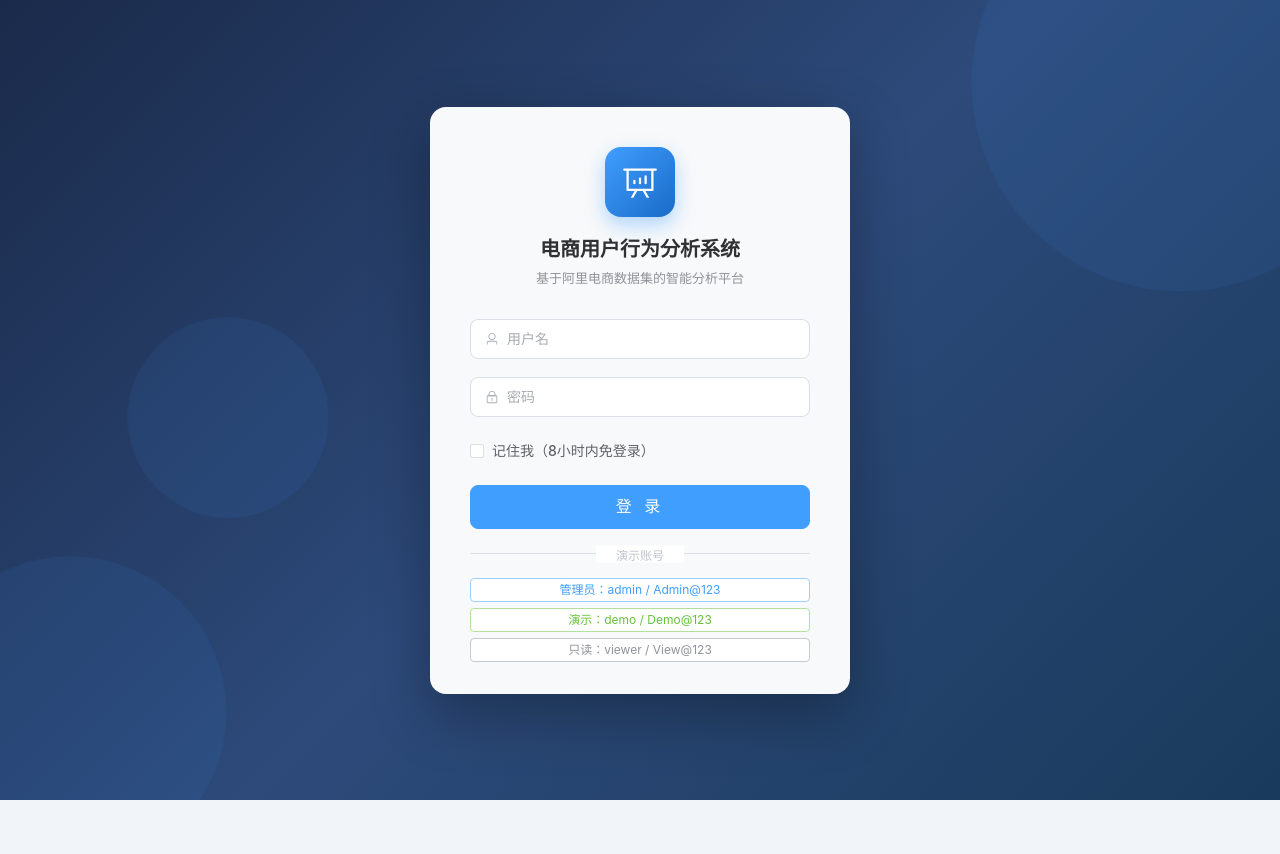
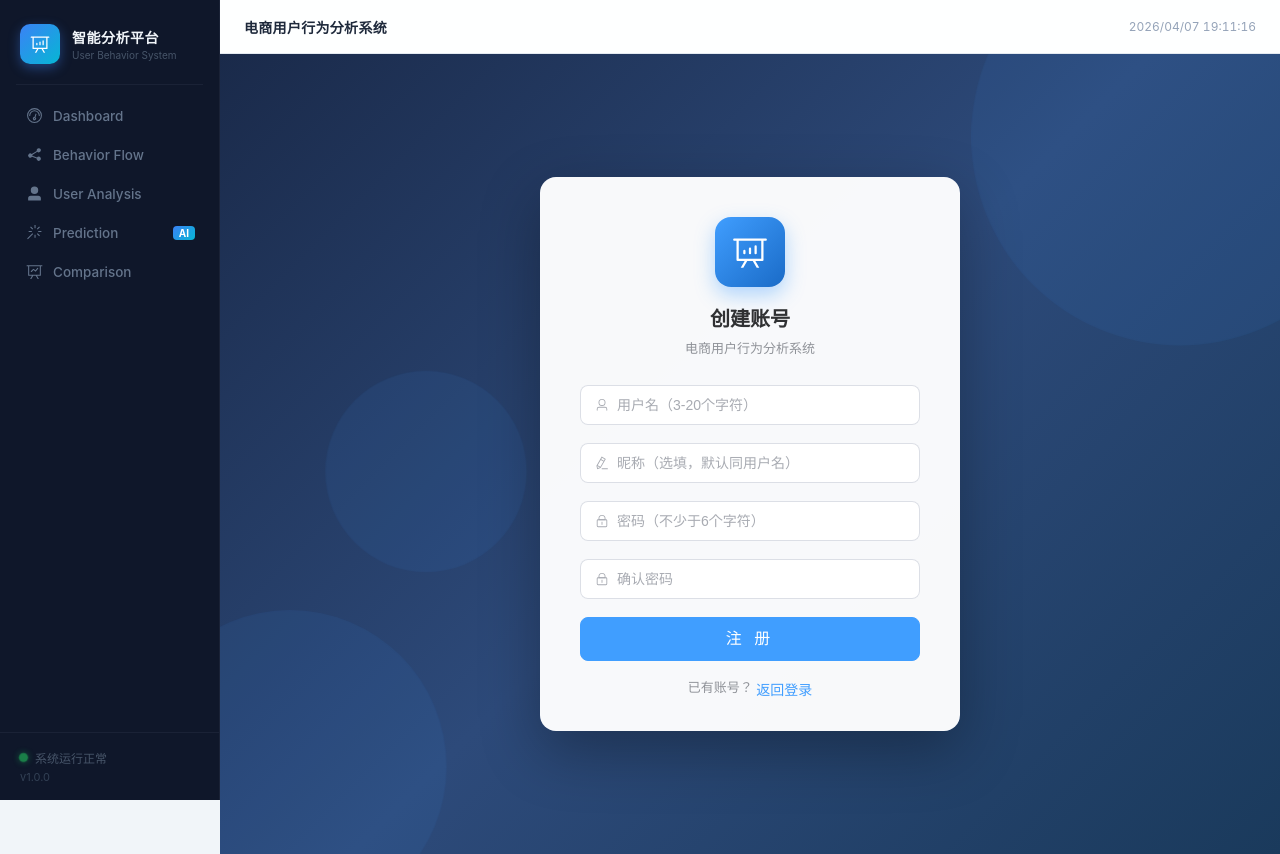
Before and after one commit to Oyushoudesu/UserBehaviorVisualisationPredictionSystem, a Vue app in the folder frontend/: page /register in a window 1280 px wide. Before the commit this address led to /login. Before the commit the page ends 800 px from the top, so only its background shows below. Built offline with nearby package versions, Linux system fonts and the light colour scheme.

Commit message:
添加用户注册功能

```diff
--- a/frontend/src/router/index.js
+++ b/frontend/src/router/index.js
@@ -6,6 +6,7 @@ import {
 }from 'vue-router'
 
 import Login      from '@/views/Login.vue'
+import Register   from '@/views/Register.vue'
 import Dashboard from '../views/Dashboard.vue'
 import BehaviorFlow from '../views/BehaviorFlow.vue'
 import UserAnalysis from '../views/UserAnalysis.vue'
@@ -14,10 +15,16 @@ import Comparison from '../views/Comparison.vue'
 
 const routes = [
     {
-    path: '/login',
-    name: 'Login',
-    component: Login,
-    meta: { requiresAuth: false, title: '登录' }
+        path: '/login',
+        name: 'Login',
+        component: Login,
+        meta: { requiresAuth: false, title: '登录' }
+    },
+    {
+        path: '/register',
+        name: 'Register',
+        component: Register,
+        meta: { requiresAuth: false, title: '注册' }
     },
     {
         path: '/',
--- a/frontend/src/views/Login.vue
+++ b/frontend/src/views/Login.vue
@@ -68,6 +68,12 @@ Vue3 Composition API + Element Plus + Axios + Vue Router
         </el-button>
       </el-form>
 
+      <!-- 注册入口 -->
+      <div class="to-register">
+        还没有账号？
+        <el-link type="primary" @click="router.push('/register')">立即注册</el-link>
+      </div>
+
       <!-- 演示账号提示 -->
       <div class="demo-hint">
         <el-divider>演示账号</el-divider>
@@ -91,10 +97,9 @@ Vue3 Composition API + Element Plus + Axios + Vue Router
 <script setup>
 import { ref, reactive } from 'vue'
 import { useRouter } from 'vue-router'
+
 import { ElMessage } from 'element-plus'
 import { User, Lock, DataAnalysis } from '@element-plus/icons-vue'
-import axios from 'axios'
-
 import axiosInstance from '@/api/axiosInstance'
 const router = useRouter()
 
@@ -238,6 +243,15 @@ const handleLogin = async () => {
   height: 44px;
 }
 
+/* 注册入口 */
+.to-register {
+  text-align: center;
+  margin-top: 12px;
+  margin-bottom: 4px;
+  font-size: 13px;
+  color: #909399;
+}
+
 /* 演示账号 */
 .demo-hint { margin-top: 8px; }
 
--- /dev/null
+++ b/frontend/src/views/Register.vue
@@ -0,0 +1,239 @@
+<!-- Register.vue
+注册页面 —— 风格与 Login.vue 一致
+-->
+<template>
+  <div class="login-page">
+    <!-- 背景装饰 -->
+    <div class="bg-decoration">
+      <div class="circle circle-1"></div>
+      <div class="circle circle-2"></div>
+      <div class="circle circle-3"></div>
+    </div>
+
+    <!-- 注册卡片 -->
+    <div class="login-card">
+      <!-- Logo 区 -->
+      <div class="login-header">
+        <div class="logo-icon">
+          <el-icon :size="36" color="#fff"><DataAnalysis /></el-icon>
+        </div>
+        <h2>创建账号</h2>
+        <p class="subtitle">电商用户行为分析系统</p>
+      </div>
+
+      <!-- 表单 -->
+      <el-form
+        ref="formRef"
+        :model="form"
+        :rules="rules"
+        class="login-form"
+        @keyup.enter="handleRegister"
+      >
+        <el-form-item prop="username">
+          <el-input
+            v-model="form.username"
+            placeholder="用户名（3-20个字符）"
+            size="large"
+            :prefix-icon="User"
+            clearable
+            autocomplete="username"
+          />
+        </el-form-item>
+
+        <el-form-item prop="nickname">
+          <el-input
+            v-model="form.nickname"
+            placeholder="昵称（选填，默认同用户名）"
+            size="large"
+            :prefix-icon="EditPen"
+            clearable
+          />
+        </el-form-item>
+
+        <el-form-item prop="password">
+          <el-input
+            v-model="form.password"
+            placeholder="密码（不少于6个字符）"
+            type="password"
+            size="large"
+            :prefix-icon="Lock"
+            show-password
+            autocomplete="new-password"
+          />
+        </el-form-item>
+
+        <el-form-item prop="confirm">
+          <el-input
+            v-model="form.confirm"
+            placeholder="确认密码"
+            type="password"
+            size="large"
+            :prefix-icon="Lock"
+            show-password
+            autocomplete="new-password"
+          />
+        </el-form-item>
+
+        <el-button
+          type="primary"
+          size="large"
+          :loading="loading"
+          class="login-btn"
+          @click="handleRegister"
+        >
+          {{ loading ? '注册中...' : '注 册' }}
+        </el-button>
+      </el-form>
+
+      <!-- 跳转登录 -->
+      <div class="to-login">
+        已有账号？
+        <el-link type="primary" @click="router.push('/login')">返回登录</el-link>
+      </div>
+    </div>
+  </div>
+</template>
+
+<script setup>
+import { ref, reactive } from 'vue'
+import { useRouter } from 'vue-router'
+import { ElMessage, ElMessageBox } from 'element-plus'
+import { User, Lock, EditPen, DataAnalysis } from '@element-plus/icons-vue'
+import axiosInstance from '@/api/axiosInstance'
+
+const router  = useRouter()
+const formRef = ref(null)
+const loading = ref(false)
+
+const form = reactive({ username: '', nickname: '', password: '', confirm: '' })
+
+const validateConfirm = (rule, value, callback) => {
+  if (value !== form.password) {
+    callback(new Error('两次输入的密码不一致'))
+  } else {
+    callback()
+  }
+}
+
+const rules = {
+  username: [
+    { required: true, message: '请输入用户名', trigger: 'blur' },
+    { min: 3, max: 20, message: '用户名长度须在 3-20 个字符之间', trigger: 'blur' }
+  ],
+  password: [
+    { required: true, message: '请输入密码', trigger: 'blur' },
+    { min: 6, message: '密码长度不能少于 6 个字符', trigger: 'blur' }
+  ],
+  confirm: [
+    { required: true, message: '请再次输入密码', trigger: 'blur' },
+    { validator: validateConfirm, trigger: 'blur' }
+  ]
+}
+
+const handleRegister = async () => {
+  if (!formRef.value) return
+  const valid = await formRef.value.validate().catch(() => false)
+  if (!valid) return
+
+  loading.value = true
+  try {
+    await axiosInstance.post('/auth/register', {
+      username: form.username.trim(),
+      password: form.password,
+      nickname: form.nickname.trim() || undefined
+    })
+    await ElMessageBox.alert(
+      '账号注册成功！请使用新账号登录。',
+      '注册成功',
+      { confirmButtonText: '去登录', type: 'success' }
+    )
+    router.push('/login')
+  } catch (err) {
+    const msg = err.response?.data?.detail || '注册失败，请稍后重试'
+    ElMessage.error(msg)
+  } finally {
+    loading.value = false
+  }
+}
+</script>
+
+<style scoped>
+/* 复用 Login.vue 的全部样式 */
+.login-page {
+  min-height: 100vh;
+  display: flex;
+  align-items: center;
+  justify-content: center;
+  background: linear-gradient(135deg, #1a2a4a 0%, #2d4a7a 50%, #1a3a5c 100%);
+  position: relative;
+  overflow: hidden;
+}
+
+.bg-decoration { position: absolute; inset: 0; pointer-events: none; }
+
+.circle {
+  position: absolute;
+  border-radius: 50%;
+  background: rgba(64, 158, 255, 0.08);
+  animation: float 8s ease-in-out infinite;
+}
+.circle-1 { width: 400px; height: 400px; top: -100px; right: -100px; animation-delay: 0s; }
+.circle-2 { width: 300px; height: 300px; bottom: -80px; left: -80px; animation-delay: 2s; }
+.circle-3 { width: 200px; height: 200px; top: 40%; left: 10%; animation-delay: 4s; }
+
+@keyframes float {
+  0%, 100% { transform: translateY(0) scale(1); }
+  50%       { transform: translateY(-20px) scale(1.05); }
+}
+
+.login-card {
+  width: 420px;
+  background: rgba(255, 255, 255, 0.97);
+  border-radius: 16px;
+  padding: 40px 40px 32px;
+  box-shadow: 0 20px 60px rgba(0, 0, 0, 0.3);
+  position: relative;
+  z-index: 1;
+}
+
+.login-header { text-align: center; margin-bottom: 28px; }
+
+.logo-icon {
+  width: 70px;
+  height: 70px;
+  background: linear-gradient(135deg, #409EFF, #1a6bc7);
+  border-radius: 16px;
+  display: flex;
+  align-items: center;
+  justify-content: center;
+  margin: 0 auto 16px;
+  box-shadow: 0 8px 20px rgba(64, 158, 255, 0.4);
+}
+
+.login-header h2 {
+  font-size: 20px;
+  font-weight: 600;
+  color: #303133;
+  margin: 0 0 6px;
+}
+
+.subtitle { font-size: 13px; color: #909399; margin: 0; }
+
+.login-form { margin-bottom: 8px; }
+.login-form :deep(.el-input__wrapper) { border-radius: 8px; }
+
+.login-btn {
+  width: 100%;
+  border-radius: 8px;
+  font-size: 16px;
+  letter-spacing: 4px;
+  height: 44px;
+}
+
+.to-login {
+  text-align: center;
+  margin-top: 16px;
+  font-size: 13px;
+  color: #909399;
+}
+</style>
```
Also changed, not shown: 1 other file (tests, documents, lock files or other folders).
